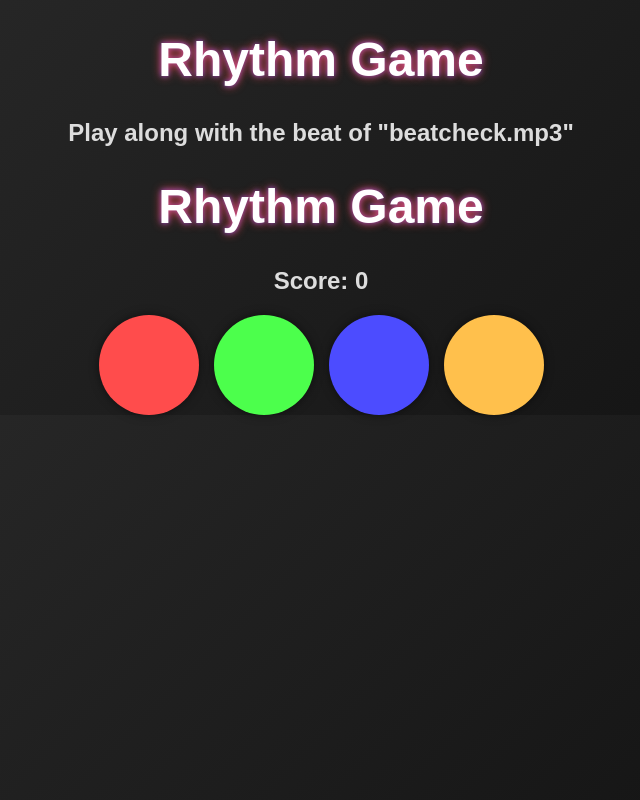
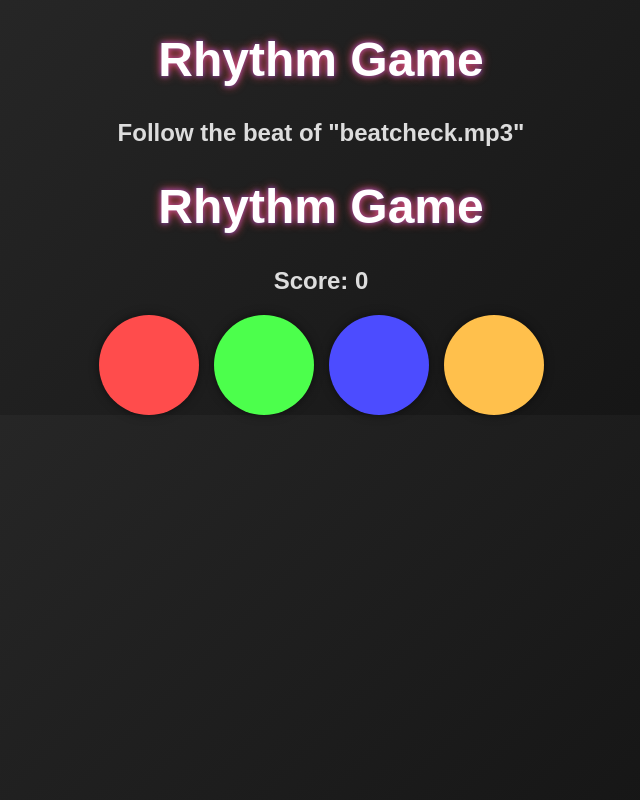
Before and after one commit to Ianropke/rytme, a React (Create React App) app: page / in a window 1280 px wide. Shown: the whole page, without its empty margins (319-959 px from the left). Built offline with nearby package versions, Linux system fonts and the light colour scheme; no server answers.

Commit message:
Update App.js

```diff
--- a/src/App.js
+++ b/src/App.js
@@ -1,16 +1,16 @@
 import React from "react";
-import RhythmGameWithMusic from "./components/RhythmGame"; // Brug RhythmGame, som inkluderer musikken
-import "./App.css"; // Styling
+import RhythmGame from "./components/RhythmGame";
+import "./App.css";
 
 function App() {
   return (
     <div className="App">
       <header>
         <h1>Rhythm Game</h1>
-        <h2>Play along with the beat of "beatcheck.mp3"</h2>
+        <h2>Follow the beat of "beatcheck.mp3"</h2>
       </header>
       <main>
-        <RhythmGameWithMusic />
+        <RhythmGame />
       </main>
     </div>
   );
```
